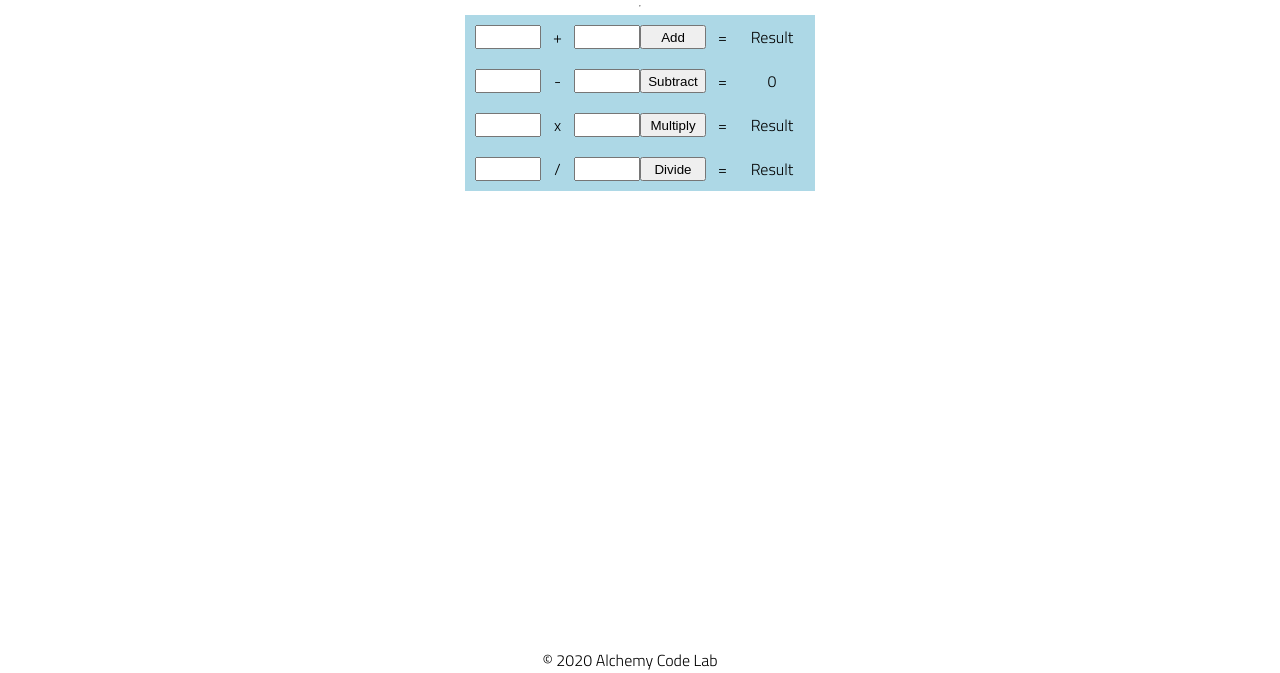
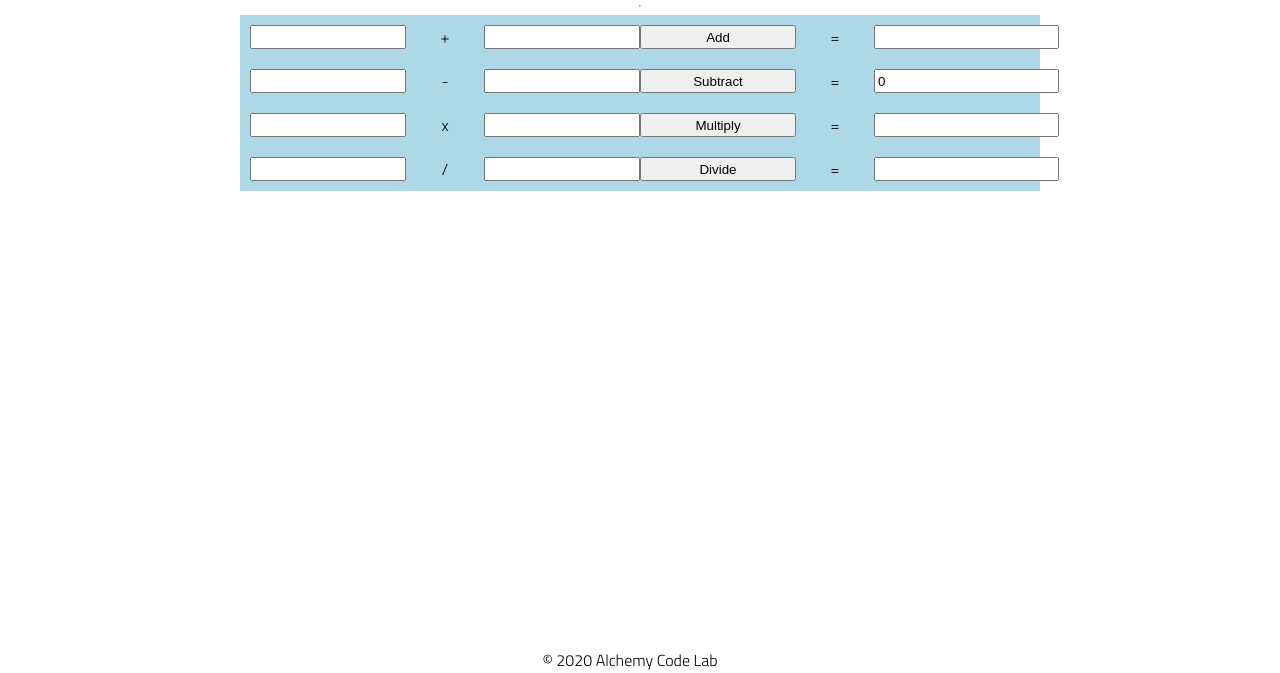
Before and after one commit to CaseyCameron/calculator, a plain HTML site: page index.html in a window 1280 px wide. Both pictures are taken after a click on the button "Subtract". Shown: the part 127-800 px from the top of the page. Drawn offline with Linux system fonts and the light colour scheme.

Commit message:
finished calculator

```diff
--- a/app.js
+++ b/app.js
@@ -1,40 +1,23 @@
-// grab DOM elements
+import { add, subtract, multiply, divide, } from './calculation.js';
 
-// set event listeners on each button, do math, update DOM
-import { calculate } from './utilities.js';
+function getNumber(input){
+    return Number(input.value);
+}
 
-const addInputOne = document.getElementById('add-input-one');
-const addInputTwo = document.getElementById('add-input-two');
-const addButton = document.getElementById('add-button');
-const additionResult = document.getElementById('addition-result');
+function initOperator(firstInputId, secondInputId, buttonId, resultId, calculation){
+    const input1 = document.getElementById(firstInputId);
+    const input2 = document.getElementById(secondInputId);
+    const button = document.getElementById(buttonId);
+    const display = document.getElementById(resultId);
 
-const subtractInputOne = document.getElementById('subtract-input-one');
-const subtractInputTwo = document.getElementById('subtract-input-two');
-const subtractButton = document.getElementById('subtract-button');
-const subtractionResult = document.getElementById('subtraction-result');
+    button.addEventListener('click', () => {
+        display.value = calculation(getNumber(input1), getNumber(input2));
+        console.log(display.value);
+        console.log(resultId);
+    });
+}
 
-const multiplyInputOne = document.getElementById('multiply-input-one');
-const multiplyInputTwo = document.getElementById('multiply-input-two');
-const multiplyButton = document.getElementById('multiply-button');
-const multiplicationResult = document.getElementById('multiplication-result');
-
-const divideInputOne = document.getElementById('divide-input-one');
-const divideInputTwo = document.getElementById('divide-input-two');
-const divideButton = document.getElementById('divide-button');
-const divisionResult = document.getElementById('division-result');
-
-addButton.addEventListener('click', () => {
-    additionResult.value = calculate(addInputOne.value, addInputTwo.value, 'add');
-});
-
-subtractButton.addEventListener('click', () => {
-    subtractionResult.textContent = calculate(subtractInputOne.value, subtractInputTwo.value, 'subtract');
-});
-
-multiplyButton.addEventListener('click', () => {
-    multiplicationResult.textContent = calculate(multiplyInputOne.value, multiplyInputTwo.value, 'multiply');
-});
-
-divideButton.addEventListener('click', () => {
-    divisionResult.textContent = calculate(divideInputOne.value, divideInputTwo.value, 'divide');
-});
+initOperator('add-input-one', 'add-input-two', 'add-button', 'addition-result', add);
+initOperator('subtract-input-one', 'subtract-input-two', 'subtract-button', 'subtraction-result', subtract);
+initOperator('multiply-input-one', 'multiply-input-two', 'multiply-button', 'multiplication-result', multiply);
+initOperator('divide-input-one', 'divide-input-two', 'divide-button', 'division-result', divide);
--- /dev/null
+++ b/calculation.js
@@ -0,0 +1,29 @@
+export function add(x, y){
+    return x + y;
+}
+
+export function subtract(x, y){
+    return x - y;
+}
+
+export function multiply(x, y){
+    return x * y;
+}
+
+export function divide(x, y){
+    return x / y;
+}
+
+export function calculate(x, y, operator){
+    if (operator === 'add'){
+        return x + y;
+    } else if (operator === 'subtract') {
+        return x - y;
+    } else if (operator === 'multiply'){
+        return x * y;
+    } else if (operator === 'divide'){
+        return x / y;
+    } else {
+        return null;
+    }
+}
--- a/index.html
+++ b/index.html
@@ -25,12 +25,12 @@
             <hr />
             <section>
                <div class = "wrapper">
-                    <input id="add-input-one">
-                    +
-                    <input id="add-input-two">
+                    <input id="add-input-one" type="number">
+                    <span class="operator">+</span>
+                    <input id="add-input-two" type="number">
                     <button id ="add-button">Add</button>
-                    =
-                    <div id ="addition-result">Result</div>
+                    <span class ="operator">=</span>
+                    <input id ="addition-result" readonly palceholder="Result">
                 </div>
 
                 <div class = "wrapper">
@@ -39,7 +39,7 @@
                     <input id="subtract-input-two">
                     <button id ="subtract-button">Subtract</button>
                     =
-                    <div id ="subtraction-result">Result</div>
+                    <input id ="subtraction-result" readonly palceholder="Result">
                 </div>
 
                 <div class = "wrapper">
@@ -48,7 +48,7 @@
                     <input id="multiply-input-two">
                     <button id ="multiply-button">Multiply</button>
                     =
-                    <div id ="multiplication-result">Result</div>
+                    <input id ="multiplication-result" readonly palceholder="Result">
                 </div>
 
                 <div class = "wrapper">
@@ -57,7 +57,7 @@
                     <input id="divide-input-two">
                     <button id ="divide-button">Divide</button>
                     =
-                    <div id ="division-result">Result</div>
+                    <input id ="division-result" readonly palceholder="Result">
                 </div>
 
                <!-- <div class = "calculation">
--- a/styles/style.css
+++ b/styles/style.css
@@ -41,7 +41,7 @@ main {
 }*/
 
 section{
-    width: 350px;
+    width: 800px;
 }
 
 .wrapper{
--- a/utilities.js
+++ /dev/null
@@ -1,29 +0,0 @@
-export function calculate(x, y, operator){
-    if (operator === 'add'){
-        return x + y;
-    } else if (operator === 'subtract') {
-        return x - y;
-    } else if (operator === 'multiply'){
-        return x * y;
-    } else if (operator === 'divide'){
-        return x / y;
-    } else {
-        return null;
-    }
-}
-
-export function add(x, y){
-    return x + y;
-}
-
-export function subtract(x, y){
-    return x - y;
-}
-
-export function multiply(x, y){
-    return x * y;
-}
-
-export function divide(x, y){
-    return x / y;
-}
```
Also changed, not shown: test/example.test.js (+5 -5 lines).
